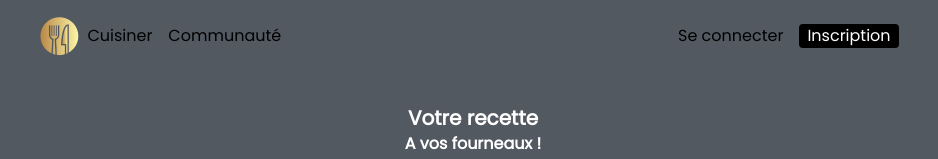
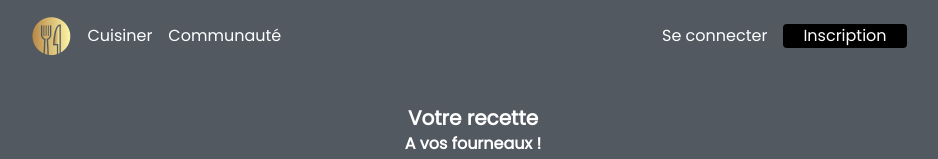
Before and after one commit to ABethuel/TheNourrisher, a Next.js app: page /recette in a window 1280 px wide. Shown: the top 159 px of the page, without its empty margins (167-1105 px from the left). Built offline with nearby package versions, Linux system fonts and the light colour scheme.

Commit message:
HeaderOrdiV0.2

```diff
--- a/src/components/NavBar/HeaderOrdi.tsx
+++ b/src/components/NavBar/HeaderOrdi.tsx
@@ -4,17 +4,17 @@ import { useContext } from "react";
 export const HeaderOrdi = () => {
   const {goToPath}=useContext(GlobalContext)
   return (
-<header className="flex justify-around items-center p-4">
+<header className="flex justify-around items-center p-4 invisible sm:visible ">
   <div className="flex items-center">
     <a className="hover:cursor-pointer" onClick={() => goToPath('/')}>
       <img src="/LogoTheNourisherGold.png"></img>
     </a>
-    <button className="bg-transparent mx-2" onClick={() => goToPath('/')}>Cuisiner</button>
-    <button className="bg-transparent mx-2" onClick={() => goToPath('/community')}>Communauté</button>
+    <button className="bg-transparent mx-2 pl-2 text-white" onClick={() => goToPath('/')}>Cuisiner</button>
+    <button className="bg-transparent mx-2 text-white" onClick={() => goToPath('/community')}>Communauté</button>
   </div>
   <div className="flex items-center">
-    <button className="bg-transparent mx-2">Se connecter</button>
-    <button className="bg-black text-white px-2 rounded mx-2">Inscription</button>
+    <button className="bg-transparent mx-2 text-white">Se connecter</button>
+    <button className="bg-black text-white px-5 rounded mx-2">Inscription</button>
   </div>
 </header>
 
```
